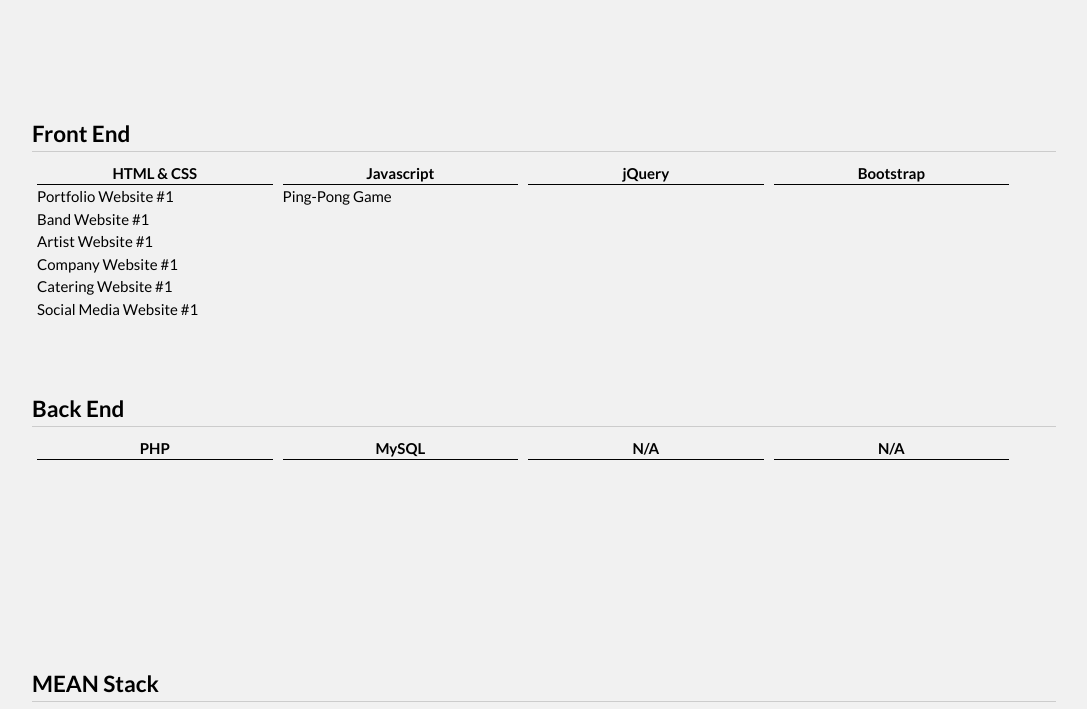
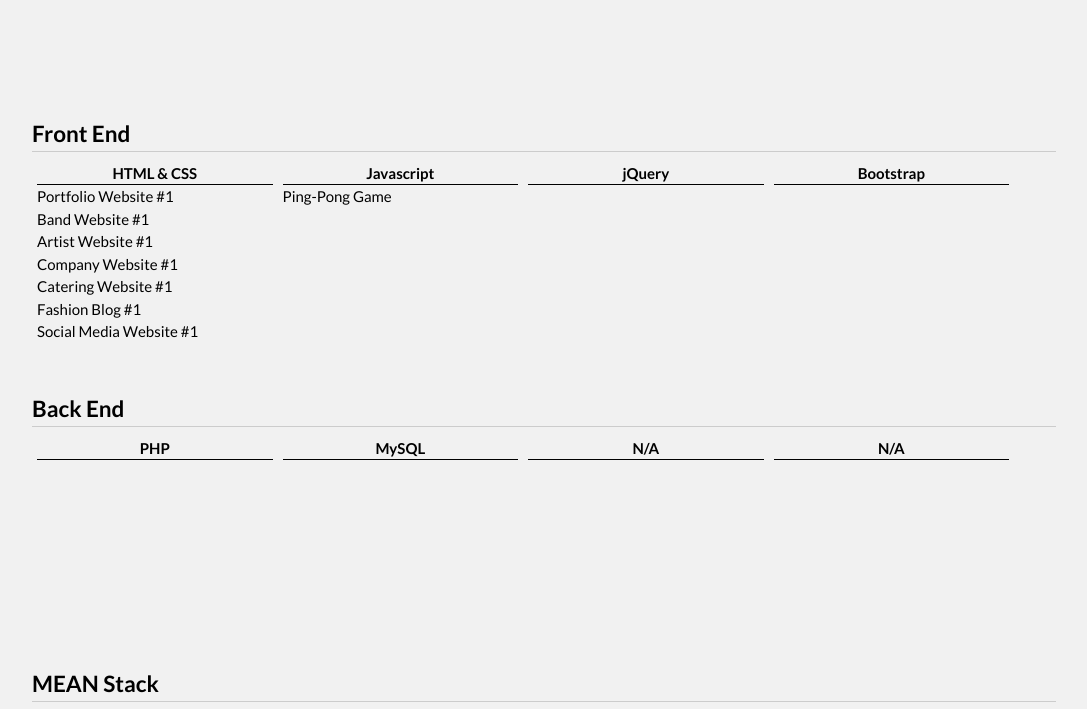
Before and after one commit to AsiaArgento/AsiaArgento.github.io, a plain HTML site: page portfolio/index.html in a window 1280 px wide. Shown: the part 1389-2098 px from the top of the page, without its empty margins (96-1183 px from the left). Drawn offline with nearby package versions, Linux system fonts and the light colour scheme.

Commit message:
update31

```diff
--- a/portfolio/index.html
+++ b/portfolio/index.html
@@ -59,6 +59,7 @@
                         <li><a target="_blank" href="/portfolio/portfolio3/index.html">Artist Website #1</a></li>
                         <li><a target="_blank" href="/portfolio/portfolio4/index.html">Company Website #1</a></li>
                         <li><a target="_blank" href="/portfolio/portfolio5/index.html">Catering Website #1</a></li>
+                        <li><a href="_blank" href="/portfolio/portfolio6/index.html">Fashion Blog #1</a></li>
                         <li><a href="_blank" href="/portfolio/portfolio7/index.html">Social Media Website #1</a></li>
                     </ul>
                 </div>
```
